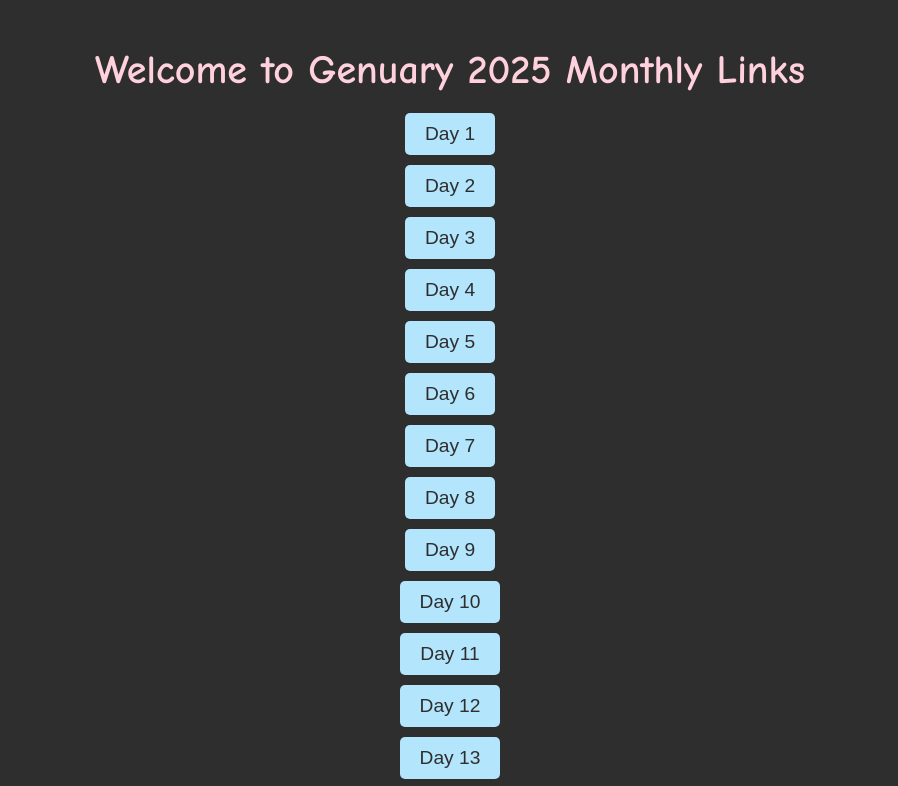
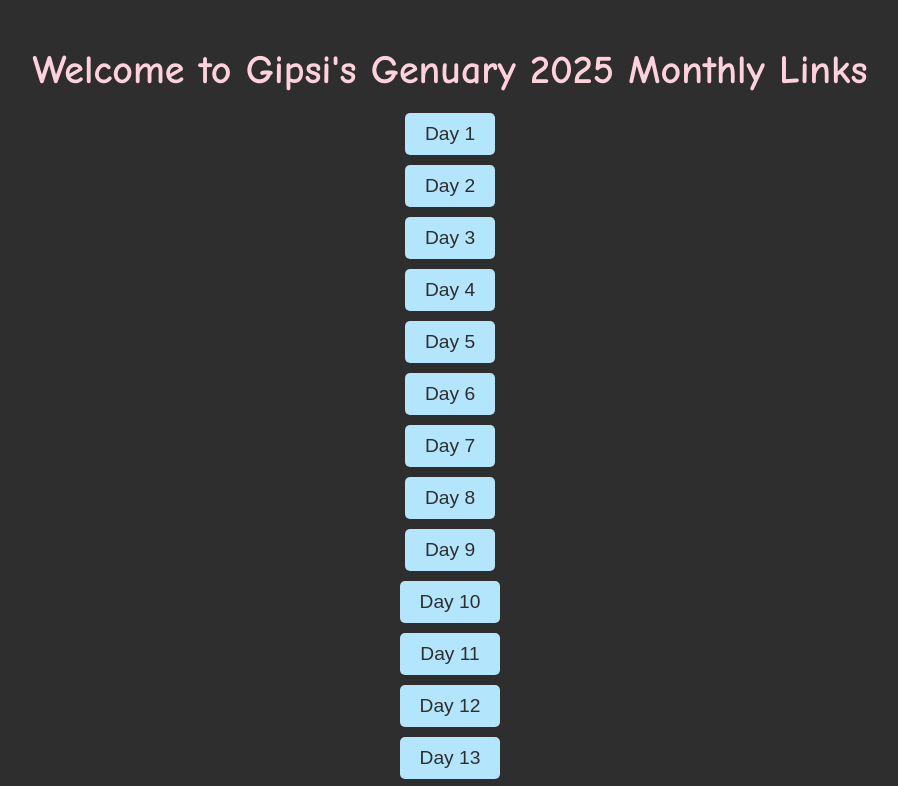
Before and after one commit to gipsi/genuary2025, a plain HTML site: page index.html in a window 1280 px wide. Shown: the top 786 px of the page, without its empty margins (190-1088 px from the left). Drawn offline with Linux system fonts and the light colour scheme.

Commit message:
Update index.html

```diff
--- a/index.html
+++ b/index.html
@@ -8,7 +8,7 @@
 </head>
 <body>
     <div class="container">
-        <h1>Welcome to Genuary 2025 Monthly Links</h1>
+        <h1>Welcome to Gipsi's Genuary 2025 Monthly Links</h1>
         <ul class="links-list">
             <!-- Generate links for each day of the month -->
             <!-- Adjust link hrefs as needed -->
```
